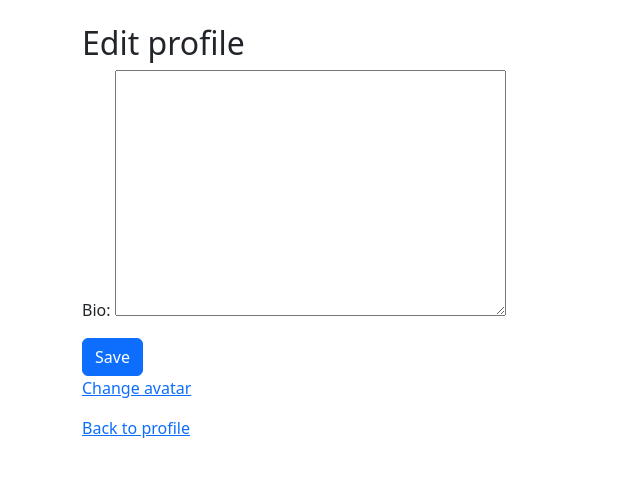
After one commit to Goret89/Blog, a Django app: page /profile/edit/ in a window 1280 px wide. The commit adds this page. Shown: the top 477 px of the page, without its empty margins (0-640 px from the left). Run offline with Django 5.2, Linux system fonts and the light colour scheme; the visitor is signed in with stand-in values (Sample User, id 1); data comes from the database, SQL or seed files in the repository.

Commit message:
Add edit profile

```diff
--- a/blog_project/blog/forms.py
+++ b/blog_project/blog/forms.py
@@ -22,4 +22,4 @@ class CommentForm(forms.ModelForm):
 class ProfileForm(forms.ModelForm):
     class Meta:
         model = Profile
-        fields = ['bio', 'avatar']
+        fields = ['bio']
--- a/blog_project/blog/models.py
+++ b/blog_project/blog/models.py
@@ -65,7 +65,6 @@ class Vote(models.Model):
 class Profile(models.Model):
     user = models.OneToOneField(User, on_delete=models.CASCADE)
     bio = models.TextField(blank=True)
-    avatar = models.ImageField(upload_to='avatars/', blank=True, null=True)
 
     def __str__(self):
         return self.user.username
--- /dev/null
+++ b/blog_project/blog/templates/blog/edit_profile.html
@@ -0,0 +1,28 @@
+<!DOCTYPE html>
+<html>
+    <head>
+        <title>Edit profile</title>
+        <link href="https://cdn.jsdelivr.net/npm/bootstrap@5.3.0/dist/css/bootstrap.min.css" rel="stylesheet">
+    </head>
+
+    <body class="container mt-4">
+        <h2>Edit profile</h2>
+
+        <form method="post" enctype="multipart/form-data">
+            {% csrf_token %}
+            {{ form.as_p }}
+
+            <button type="submit" class="btn btn-primary">Save</button>
+        </form>
+
+        <p>
+            <a href="/avatar/change/">Change avatar</a>
+        </p>
+
+        <p>
+            <a href="{% url 'profile' request.user.username %}">
+                Back to profile
+            </a>
+        </p>
+    </body>
+</html>
--- a/blog_project/blog/urls.py
+++ b/blog_project/blog/urls.py
@@ -13,4 +13,5 @@ urlpatterns = [
     path('comment/<int:comment_id>/delete/', views.delete_comment, name='delete_comment'),
     path('vote/<int:post_id>/', views.vote_view, name='vote'),
     path('user/<str:username>/', views.profile_view, name='profile'),
+    path('profile/edit/', views.edit_profile, name='edit_profile'),
 ]
--- a/blog_project/blog/views.py
+++ b/blog_project/blog/views.py
@@ -1,6 +1,6 @@
 from django.shortcuts import render, get_object_or_404, redirect
 from .models import Post, Comment, Vote, Profile
-from .forms import PostForm
+from .forms import PostForm, ProfileForm
 from django.contrib.auth.models import User
 from django.contrib.auth.decorators import login_required
 from django.contrib.auth.forms import UserCreationForm
@@ -235,3 +235,18 @@ def profile_view(request, username):
         'profile': profile,
         'posts': posts
     })
+
+
+@login_required
+def edit_profile(request):
+    profile, created = Profile.objects.get_or_create(user=request.user)
+
+    if request.method == 'POST':
+        form = ProfileForm(request.POST, instance=profile)
+        if form.is_valid():
+            form.save()
+            return redirect('profile', username=request.user.username)
+    else:
+        form = ProfileForm(instance=profile)
+
+    return render(request, 'blog/edit_profile.html', {'form': form})
```
Also changed, not shown: blog_project/blog/templates/blog/post_detail.html (+5 -7 lines), blog_project/blog/templates/blog/profile.html (+12 -3 lines), blog_project/blog/migrations/0006_remove_profile_avatar.py (added), 1 other file.
